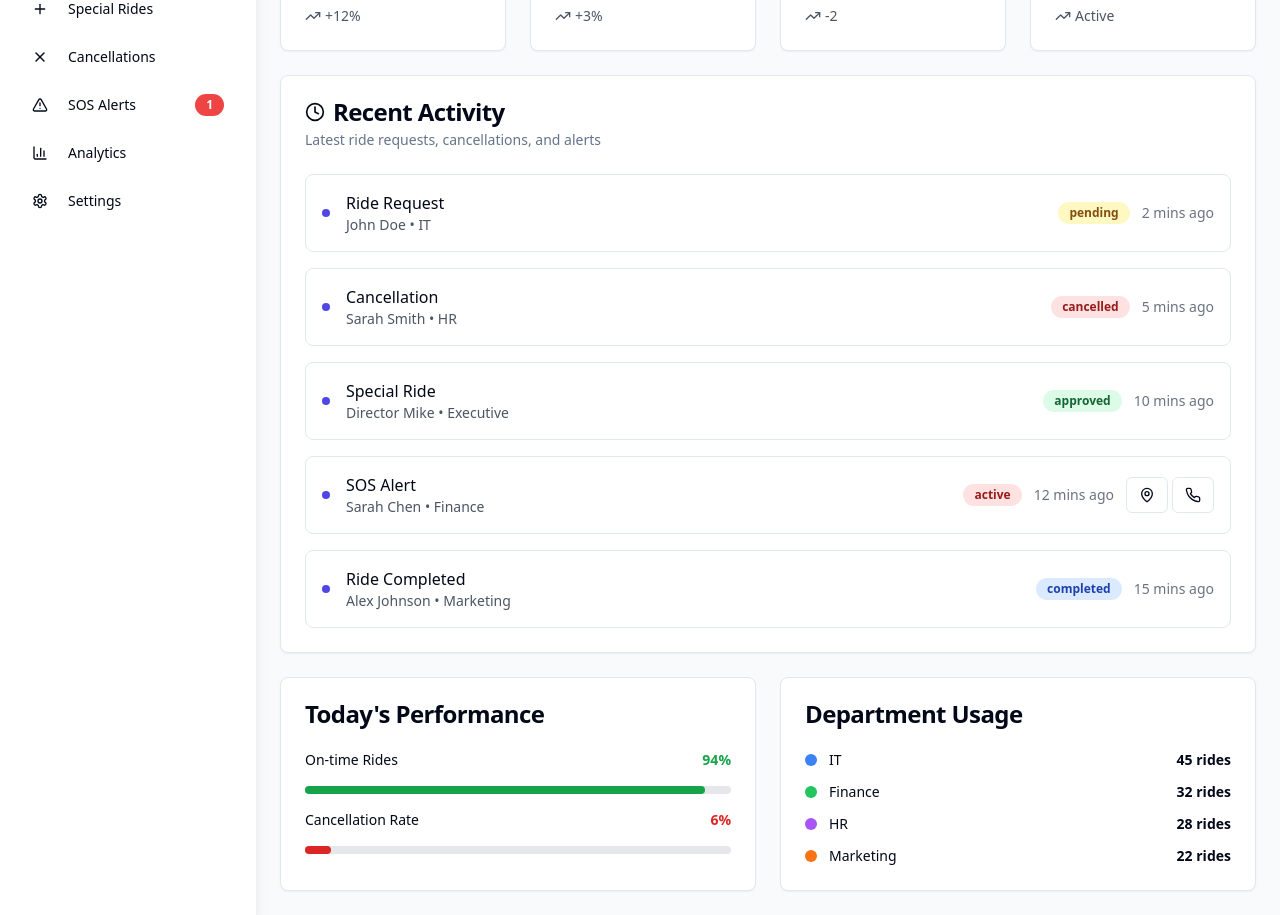
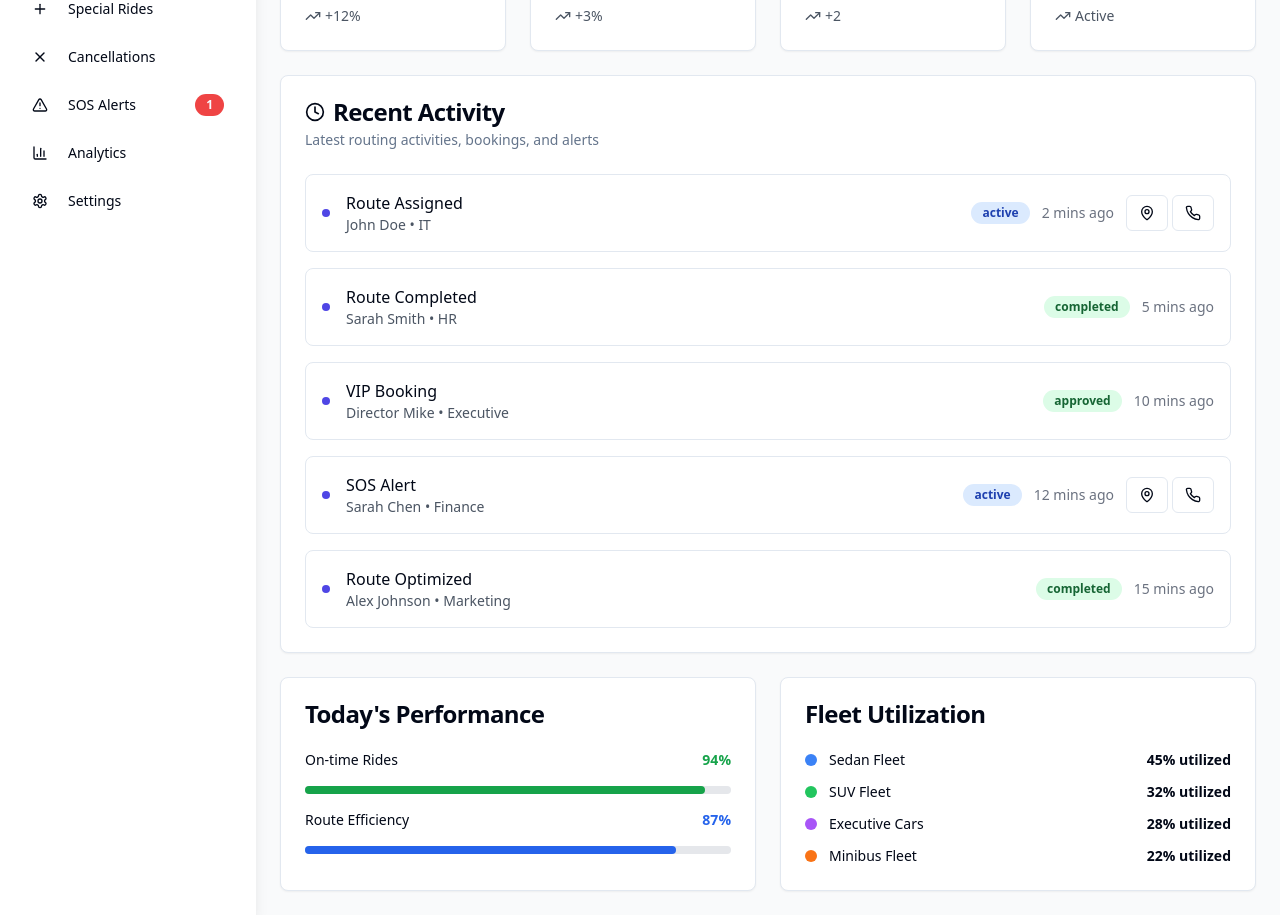
Before and after one commit to jatingupta15/fleetiqadmindashboard, a React (Vite) app: page /dashboard in a window 1280 px wide. Shown: the part 240-1155 px from the top of the page. Built offline with nearby package versions, Linux system fonts and the light colour scheme; sample sign-in values are in the browser's storage.

Commit message:
Refactor dashboard cards
Replaced pending request cards and related components in the dashboard with more relevant content, reflecting the removal of the request feature.

```diff
--- a/src/pages/Dashboard.tsx
+++ b/src/pages/Dashboard.tsx
@@ -11,32 +11,32 @@ import {
   TrendingUp,
   Clock,
   MapPin,
-  Phone
+  Phone,
+  Route
 } from 'lucide-react';
 
 const Dashboard = () => {
   const metrics = [
     { title: 'Total Rides Today', value: '127', change: '+12%', icon: Car, color: 'text-blue-600' },
     { title: 'Active Employees', value: '284', change: '+3%', icon: Users, color: 'text-green-600' },
-    { title: 'Pending Requests', value: '8', change: '-2', icon: Calendar, color: 'text-orange-600' },
+    { title: 'Active Routes', value: '15', change: '+2', icon: Route, color: 'text-orange-600' },
     { title: 'SOS Alerts', value: '1', change: 'Active', icon: AlertTriangle, color: 'text-red-600' },
   ];
 
   const recentActivity = [
-    { id: 1, type: 'Ride Request', employee: 'John Doe', department: 'IT', time: '2 mins ago', status: 'pending' },
-    { id: 2, type: 'Cancellation', employee: 'Sarah Smith', department: 'HR', time: '5 mins ago', status: 'cancelled' },
-    { id: 3, type: 'Special Ride', employee: 'Director Mike', department: 'Executive', time: '10 mins ago', status: 'approved' },
+    { id: 1, type: 'Route Assigned', employee: 'John Doe', department: 'IT', time: '2 mins ago', status: 'active' },
+    { id: 2, type: 'Route Completed', employee: 'Sarah Smith', department: 'HR', time: '5 mins ago', status: 'completed' },
+    { id: 3, type: 'VIP Booking', employee: 'Director Mike', department: 'Executive', time: '10 mins ago', status: 'approved' },
     { id: 4, type: 'SOS Alert', employee: 'Sarah Chen', department: 'Finance', time: '12 mins ago', status: 'active' },
-    { id: 5, type: 'Ride Completed', employee: 'Alex Johnson', department: 'Marketing', time: '15 mins ago', status: 'completed' },
+    { id: 5, type: 'Route Optimized', employee: 'Alex Johnson', department: 'Marketing', time: '15 mins ago', status: 'completed' },
   ];
 
   const getStatusColor = (status: string) => {
     switch (status) {
-      case 'pending': return 'bg-yellow-100 text-yellow-800';
+      case 'active': return 'bg-blue-100 text-blue-800';
       case 'approved': return 'bg-green-100 text-green-800';
       case 'cancelled': return 'bg-red-100 text-red-800';
-      case 'active': return 'bg-red-100 text-red-800';
-      case 'completed': return 'bg-blue-100 text-blue-800';
+      case 'completed': return 'bg-green-100 text-green-800';
       default: return 'bg-gray-100 text-gray-800';
     }
   };
@@ -75,7 +75,7 @@ const Dashboard = () => {
             Recent Activity
           </CardTitle>
           <CardDescription>
-            Latest ride requests, cancellations, and alerts
+            Latest routing activities, bookings, and alerts
           </CardDescription>
         </CardHeader>
         <CardContent>
@@ -130,11 +130,11 @@ const Dashboard = () => {
               </div>
 
               <div className="flex justify-between items-center">
-                <span className="text-sm font-medium">Cancellation Rate</span>
-                <span className="text-sm font-bold text-red-600">6%</span>
+                <span className="text-sm font-medium">Route Efficiency</span>
+                <span className="text-sm font-bold text-blue-600">87%</span>
               </div>
               <div className="w-full bg-gray-200 rounded-full h-2">
-                <div className="bg-red-600 h-2 rounded-full w-[6%]"></div>
+                <div className="bg-blue-600 h-2 rounded-full w-[87%]"></div>
               </div>
             </div>
           </CardContent>
@@ -142,22 +142,22 @@ const Dashboard = () => {
 
         <Card>
           <CardHeader>
-            <CardTitle>Department Usage</CardTitle>
+            <CardTitle>Fleet Utilization</CardTitle>
           </CardHeader>
           <CardContent>
             <div className="space-y-3">
               {[
-                { dept: 'IT', rides: 45, color: 'bg-blue-500' },
-                { dept: 'Finance', rides: 32, color: 'bg-green-500' },
-                { dept: 'HR', rides: 28, color: 'bg-purple-500' },
-                { dept: 'Marketing', rides: 22, color: 'bg-orange-500' },
-              ].map((dept) => (
-                <div key={dept.dept} className="flex items-center justify-between">
+                { vehicle: 'Sedan Fleet', usage: 45, color: 'bg-blue-500' },
+                { vehicle: 'SUV Fleet', usage: 32, color: 'bg-green-500' },
+                { vehicle: 'Executive Cars', usage: 28, color: 'bg-purple-500' },
+                { vehicle: 'Minibus Fleet', usage: 22, color: 'bg-orange-500' },
+              ].map((fleet) => (
+                <div key={fleet.vehicle} className="flex items-center justify-between">
                   <div className="flex items-center space-x-3">
-                    <div className={`w-3 h-3 rounded-full ${dept.color}`}></div>
-                    <span className="text-sm font-medium">{dept.dept}</span>
+                    <div className={`w-3 h-3 rounded-full ${fleet.color}`}></div>
+                    <span className="text-sm font-medium">{fleet.vehicle}</span>
                   </div>
-                  <span className="text-sm font-bold">{dept.rides} rides</span>
+                  <span className="text-sm font-bold">{fleet.usage}% utilized</span>
                 </div>
               ))}
             </div>
```
